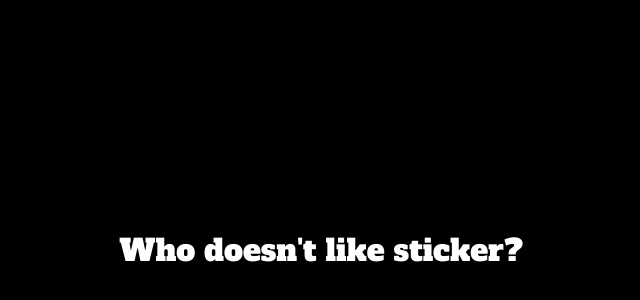
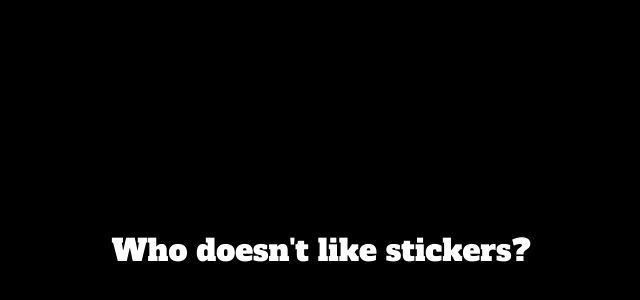
Before and after one commit to vinayakankugoyal/fuckcars, a plain HTML site: page index.html in a window 1280 px wide. Shown: the part 2550-2850 px from the top of the page, without its empty margins (307-947 px from the left). Drawn offline with nearby package versions, Linux system fonts and the light colour scheme.

Commit message:
Fix type s/sticker/stickers

```diff
--- a/index.html
+++ b/index.html
@@ -113,7 +113,7 @@
     <div class="container d-flex h-100 align-items-center" style="font-size: 30px;" id="stickers">
         <div class="container">
             <div class="row text-center w-100">
-                <div class="col">Who doesn't like sticker?</div>
+                <div class="col">Who doesn't like stickers?</div>
             </div>
         </div>
 
```
